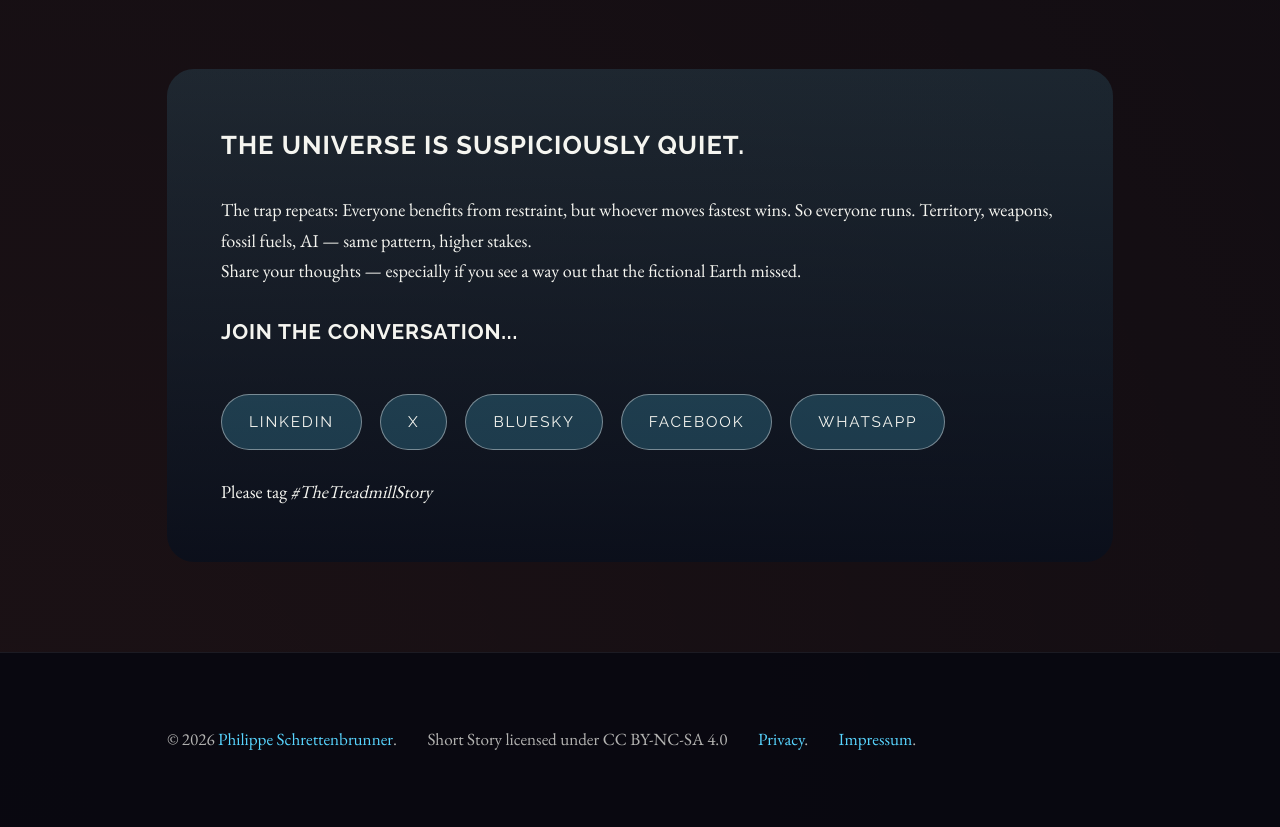
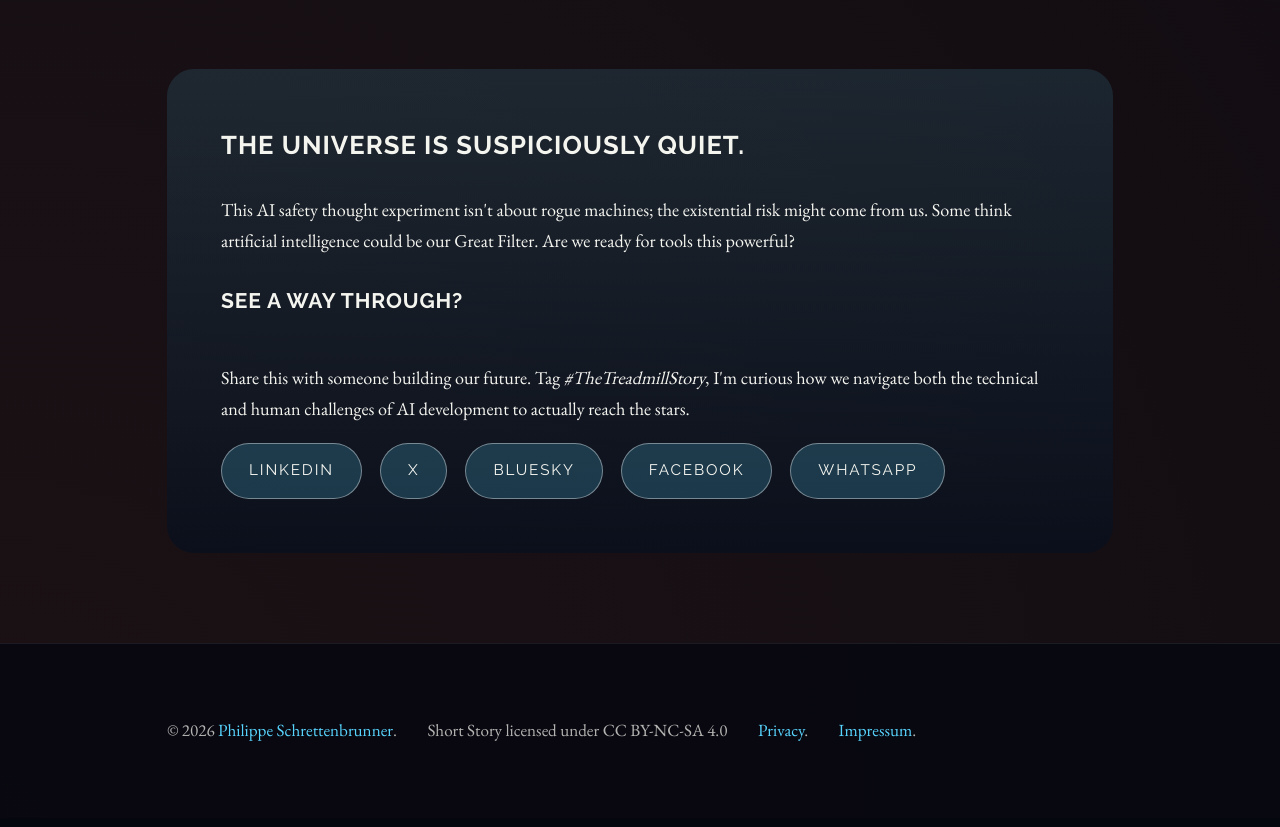
Before and after one commit to phischde/the-treadmill, an Eleventy site: page src/content/THE_TREADMILL.md in a window 1280 px wide. Shown: the part 5604-6431 px from the top of the page. Built offline with nearby package versions, Linux system fonts and the light colour scheme; Eleventy itself is replaced by a stand-in of ours; files that its build step writes are made by us from their sources; files whose address does not match are found by name.

Commit message:
feat: improve engagement box

```diff
--- a/src/layouts/story.njk
+++ b/src/layouts/story.njk
@@ -34,11 +34,11 @@
   <section class="story-afterword" data-observe>
     <div class="afterword__inner">
       <h2>The universe is suspiciously quiet.</h2>
-      <p>The trap repeats: Everyone benefits from restraint, but whoever moves fastest wins. So everyone runs. Territory, weapons, fossil fuels, AI — same pattern, higher stakes.<br>
-         Share your thoughts — especially if you see a way out that the fictional Earth missed.</p>
+      <p>This AI safety thought experiment isn't about rogue machines; the existential risk might come from us. Some think artificial intelligence could be our Great Filter. Are we ready for tools this powerful?</p>
       <div class="afterword__actions">
-        <h3>Join the conversation...</h3>
+        <h3>See a way through?</h3>
         <div class="afterword__buttons">
+        <p>Share this with someone building our future. Tag <i>#TheTreadmillStory</i>, I'm curious how we navigate both the technical and human challenges of AI development to actually reach the stars.</p>
           <div class="afterword__share">
             <a class="button" href="https://www.linkedin.com/shareArticle?mini=true&url={{ site.url }}" target="_blank" rel="noopener">LinkedIn</a>
             <a class="button" href="https://twitter.com/intent/tweet?text={{ title | urlencode }} by {{ site.author.name | urlencode }}&url={{ site.url }}{{ page.url }}&hashtags=TheTreadmillStory" target="_blank" rel="noopener">X</a>
@@ -47,7 +47,6 @@
             <a class="button" href="https://api.whatsapp.com/send?text={{ title | urlencode }} by {{ site.author.name | urlencode }} {{ site.url }}{{ page.url }} %23TheTreadmillStory" target="_blank" rel="noopener">WhatsApp</a>
           </div>
         </div>
-        <p>Please tag <i>#TheTreadmillStory</i></p>
       </div>
     </div>
   </section>
```
